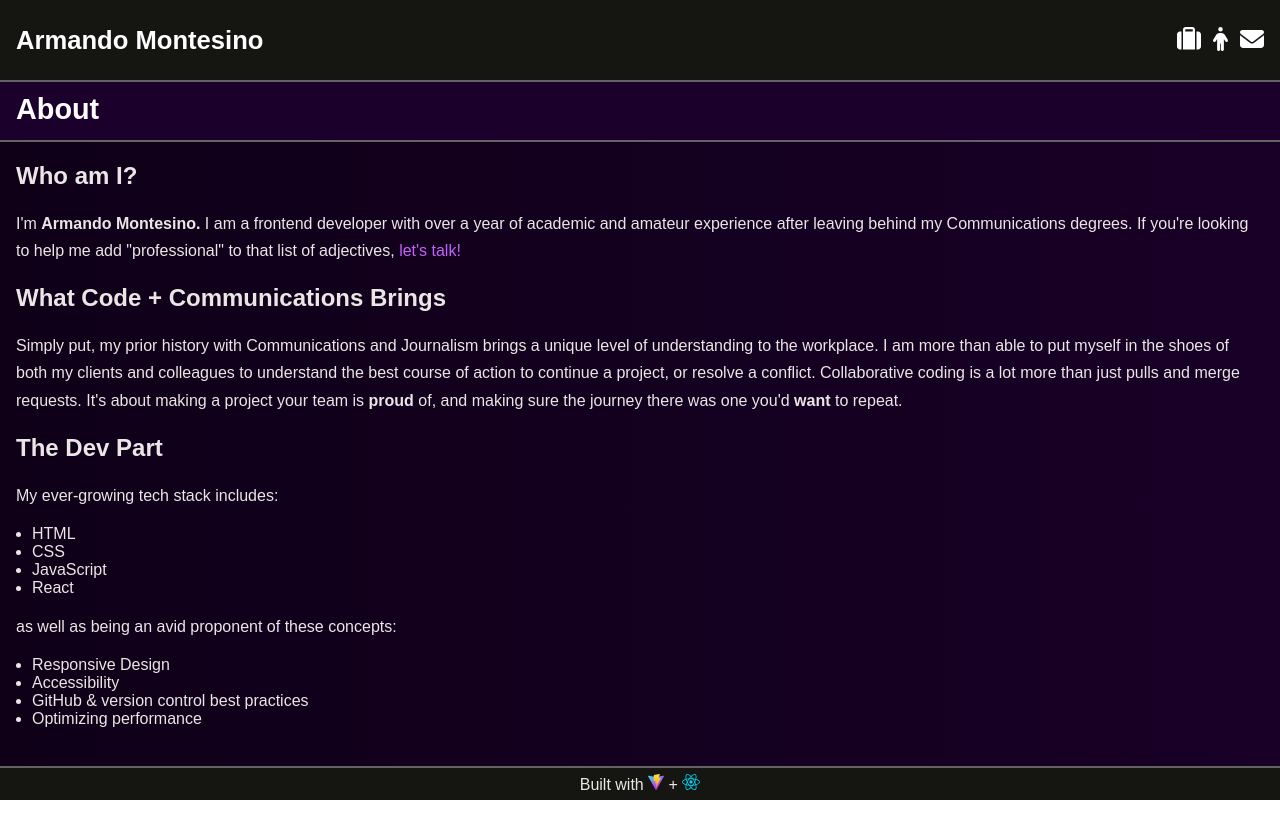
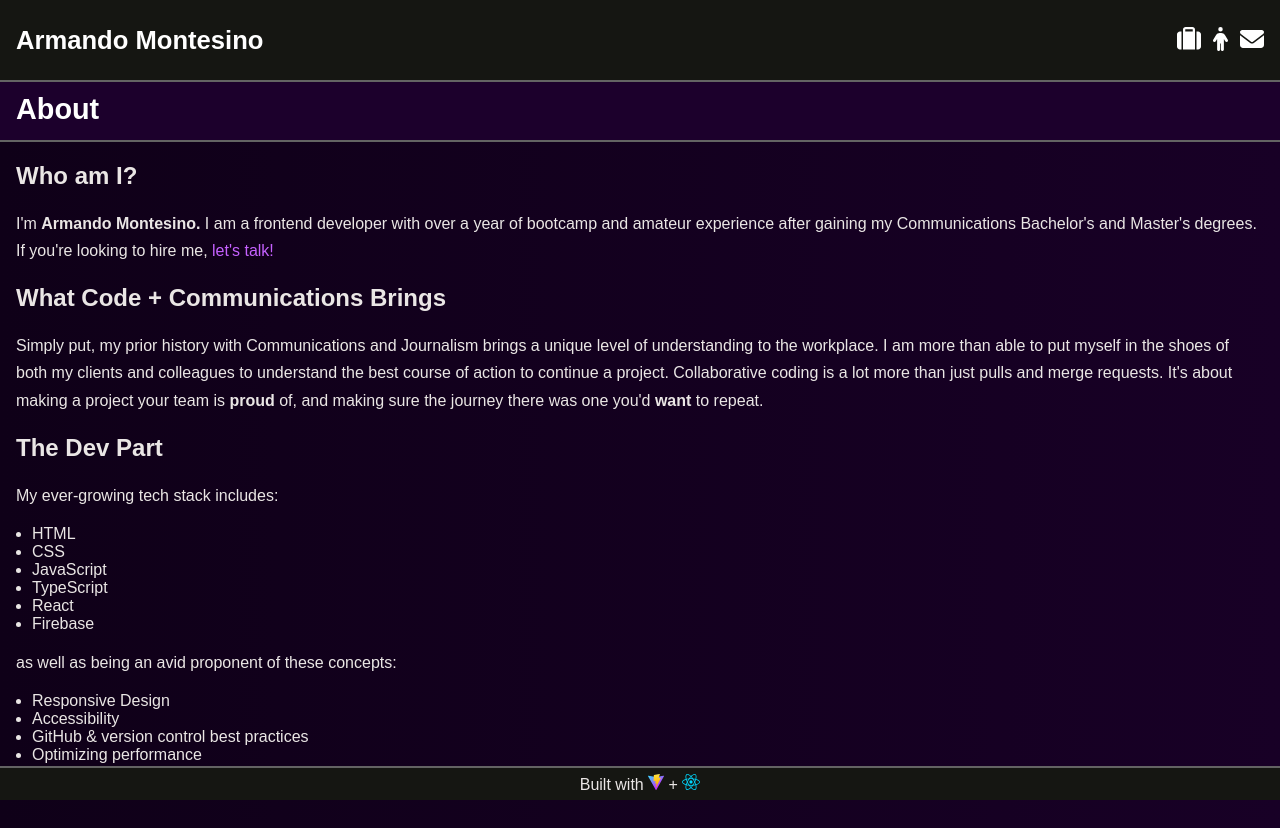
Before and after one commit to amontesino/portfolio, a React (Vite) app: page /about in a window 1280 px wide. Before the commit the page ends 800 px from the top, so only its background shows below. Built offline with nearby package versions, Linux system fonts and the light colour scheme; a web font is replaced by a local one.

Commit message:
revised contents on About page according to peer review

```diff
--- a/src/pages/About.jsx
+++ b/src/pages/About.jsx
@@ -8,11 +8,11 @@ export default function About() {
                 <h1 className="page-head">About</h1>
                 <h2>Who am I?</h2>
                 <p>
-                    I'm <span className="strong">Armando Montesino.</span> I am a frontend developer with over a year of academic and amateur experience after leaving behind my Communications degrees. If you're looking to help me add "professional" to that list of adjectives, <NavLink className="body-link" to="../contact">let's talk!</NavLink>
+                    I'm <span className="strong">Armando Montesino.</span> I am a frontend developer with over a year of bootcamp and amateur experience after gaining my Communications Bachelor's and Master's degrees. If you're looking to hire me, <NavLink className="body-link" to="../contact">let's talk!</NavLink>
                 </p>
                 <h2>What Code + Communications Brings</h2>
                 <p>
-                    Simply put, my prior history with Communications and Journalism brings a unique level of understanding to the workplace. I am more than able to put myself in the shoes of both my clients and colleagues to understand the best course of action to continue a project, or resolve a conflict. Collaborative coding is a lot more than just pulls and merge requests. It's about making a project your team is <span className="strong">proud</span> of, and making sure the journey there was one you'd <span className='strong'>want</span> to repeat.
+                    Simply put, my prior history with Communications and Journalism brings a unique level of understanding to the workplace. I am more than able to put myself in the shoes of both my clients and colleagues to understand the best course of action to continue a project. Collaborative coding is a lot more than just pulls and merge requests. It's about making a project your team is <span className="strong">proud</span> of, and making sure the journey there was one you'd <span className='strong'>want</span> to repeat.
                 </p>
                 <h2>The Dev Part</h2>
                 <p>
@@ -22,7 +22,9 @@ export default function About() {
                     <li>HTML</li>
                     <li>CSS</li>
                     <li>JavaScript</li>
+                    <li>TypeScript</li>
                     <li>React</li>
+                    <li>Firebase</li>
                 </ul>
                 <p>as well as being an avid proponent of these concepts:</p>
                 <ul>
```
